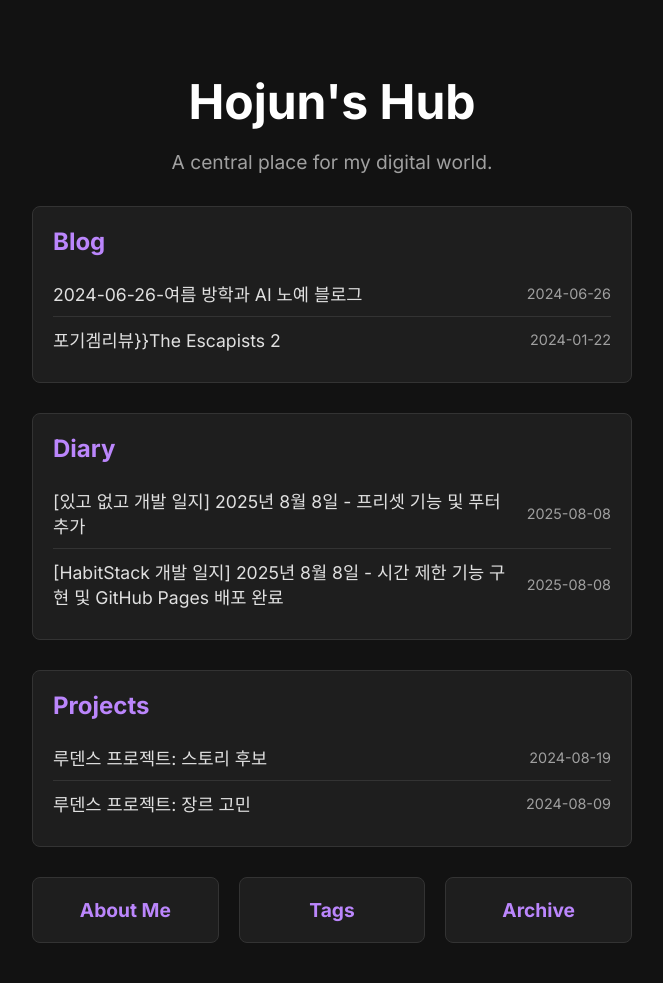
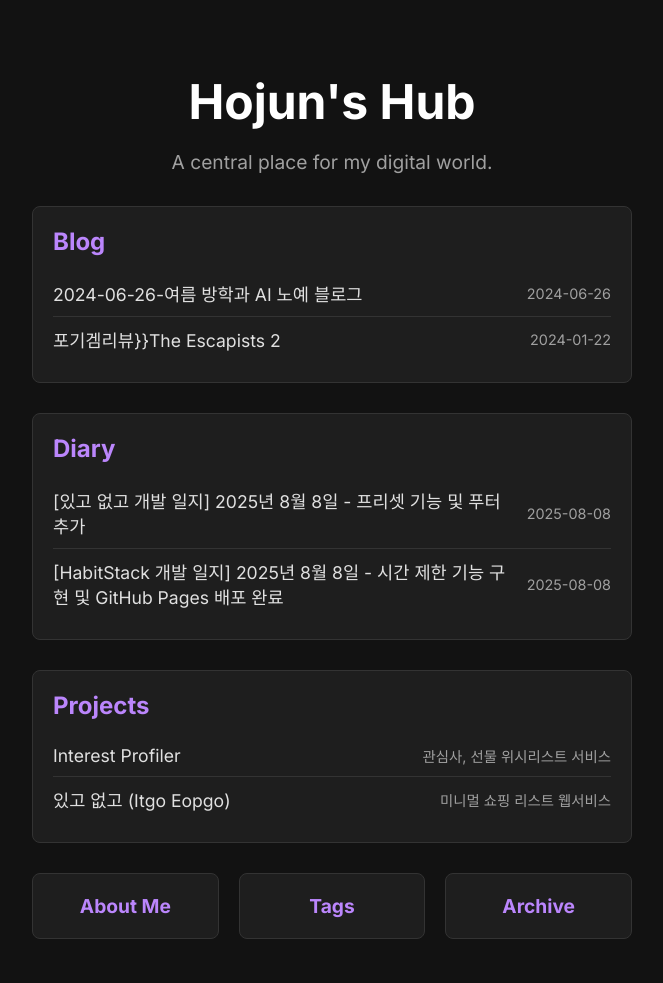
Before and after one commit to hojun313/hojun313.github.io, a Jekyll site: the page built from index.html, in a window 1280 px wide. Shown: the whole page, without its empty margins (308-971 px from the left). Built offline with Jekyll 4.4.1, drawn with Linux system fonts in a browser that asks for light colours; part of the change alters nothing that is shown.

Commit message:
메인: 프로젝트 노출 변경

```diff
--- /dev/null
+++ b/_data/projects.yml
@@ -0,0 +1,44 @@
+- category: "Services"
+  items:
+    - title: "liveLearnKR"
+      url: "https://hojun313.github.io/liveLearnKR/"
+      description: "실생활 한국어 학습 서비스"
+    - title: "Interest Profiler"
+      url: "https://hojun313.github.io/wishlist-app/"
+      description: "관심사, 선물 위시리스트 서비스"
+    - title: "RecycleQ"
+      url: "https://hojun313.github.io/RecycleQ/"
+      description: "재활용 분리수거 퀴즈 앱"
+    - title: "있고 없고 (Itgo Eopgo)"
+      url: "https://hojun313.github.io/Vintage-shopping-list/"
+      description: "미니멀 쇼핑 리스트 웹서비스"
+    - title: "HabitStack"
+      url: "https://hojun313.github.io/HabitStack/"
+      description: "스택형 습관 관리 서비스"
+    - title: "Fridge Up"
+      url: "https://hojun313.github.io/Fridge-Up/"
+      description: "냉장고 재료 관리 서비스"
+
+- category: "Games"
+  items:
+    - title: "glatic_shooter"
+      url: "https://hojun313.github.io/glatic_shooter/"
+      description: "간단한 슈팅 게임 프로젝트"
+    - title: "DPHG"
+      url: "https://hojun313.github.io/DPHG/"
+      description: "고전 게임 시리즈 1: 똥 피하기"
+    - title: "BDGG"
+      url: "https://hojun313.github.io/BDGG/"
+      description: "고전 게임 시리즈 2: 벽돌 깨기"
+
+- category: "Tests (Toy, For Fun)"
+  items:
+    - title: "RIASEC Test"
+      url: "https://hojun313.github.io/RIASEC-Test/"
+      description: "RIASEC 테스트"
+    - title: "Food Test"
+      url: "https://hojun313.github.io/Food-Test/"
+      description: "음식 취향 테스트"
+    - title: "MBTI Test"
+      url: "https://hojun313.github.io/MBTI-Test/"
+      description: "MBTI 성격 유형 테스트"
--- a/index.html
+++ b/index.html
@@ -37,11 +37,49 @@
             </div>
             <div class="hub-section">
                 <h2><a href="/projects/">Projects</a></h2>
-                <ul class="hub-post-list">
-                    {% for post in site.categories.Ludens limit:2 %}
-                    <li><a href="{{ post.url | relative_url }}">{{ post.title }}</a><span class="post-date">{{ post.date | date: "%Y-%m-%d" }}</span></li>
-                    {% endfor %}
+                <ul id="random-projects-list" class="hub-post-list">
+                    <!-- A brief message that will be replaced by JavaScript -->
+                    <li style="text-align: center; color: #A0A0A0;">Loading random projects...</li>
                 </ul>
+                <script>
+                    document.addEventListener('DOMContentLoaded', function() {
+                        const allProjects = [
+                            {% for category in site.data.projects %}
+                                {% for project in category.items %}
+                                    {
+                                        "title": {{ project.title | jsonify }},
+                                        "url": "{{ project.url }}",
+                                        "description": {{ project.description | jsonify }}
+                                    },
+                                {% endfor %}
+                            {% endfor %}
+                        ];
+
+                        // Shuffle the array
+                        for (let i = allProjects.length - 1; i > 0; i--) {
+                            const j = Math.floor(Math.random() * (i + 1));
+                            [allProjects[i], allProjects[j]] = [allProjects[j], allProjects[i]];
+                        }
+
+                        const randomProjects = allProjects.slice(0, 2); // Get the first 2 random projects
+                        const listElement = document.getElementById('random-projects-list');
+                        let html = '';
+
+                        if (randomProjects.length > 0) {
+                            randomProjects.forEach(project => {
+                                html += `
+                                    <li>
+                                        <a href="${project.url}">${project.title}</a>
+                                        <span class="post-date">${project.description}</span>
+                                    </li>
+                                `;
+                            });
+                        } else {
+                            html = '<li>No projects to display.</li>';
+                        }
+                        listElement.innerHTML = html;
+                    });
+                </script>
             </div>
             <div class="hub-bottom-row">
                 <div class="hub-section hub-section-small">
--- a/projects/index.html
+++ b/projects/index.html
@@ -14,95 +14,21 @@
             <p class="projects-desc">웹 기반 프로젝트 모음입니다. 각 프로젝트를 클릭해보세요!</p>
         </header>
 
+        {% for category in site.data.projects %}
         <section class="project-category">
-            <h2 class="category-title">Services</h2>
+            <h2 class="category-title">{{ category.category }}</h2>
             <ul class="projects-list">
+                {% for project in category.items %}
                 <li class="project-card">
-                    <a href="https://hojun313.github.io/liveLearnKR/">
-                        <h2>liveLearnKR</h2>
-                        <p>실생활 한국어 학습 서비스</p>
+                    <a href="{{ project.url }}">
+                        <h2>{{ project.title }}</h2>
+                        <p>{{ project.description }}</p>
                     </a>
                 </li>
-                <li class="project-card">
-                    <a href="https://hojun313.github.io/wishlist-app/">
-                        <h2>Interest Profiler</h2>
-                        <p>관심사, 선물 위시리스트 서비스</p>
-                    </a>
-                </li>
-                <li class="project-card">
-                    <a href="https://hojun313.github.io/RecycleQ/">
-                        <h2>RecycleQ</h2>
-                        <p>재활용 분리수거 퀴즈 앱</p>
-                    </a>
-                </li>
-                <li class="project-card">
-                    <a href="https://hojun313.github.io/Vintage-shopping-list/">
-                        <h2>있고 없고 (Itgo Eopgo)</h2>
-                        <p>미니멀 쇼핑 리스트 웹서비스</p>
-                    </a>
-                </li>
-                <li class="project-card">
-                    <a href="https://hojun313.github.io/HabitStack/">
-                        <h2>HabitStack</h2>
-                        <p>스택형 습관 관리 서비스</p>
-                    </a>
-                </li>
-                <li class="project-card">
-                    <a href="https://hojun313.github.io/Fridge-Up/">
-                        <h2>Fridge Up</h2>
-                        <p>냉장고 재료 관리 서비스</p>
-                    </a>
-                </li>
+                {% endfor %}
             </ul>
         </section>
-
-        <section class="project-category">
-            <h2 class="category-title">Games</h2>
-            <ul class="projects-list">
-                <li class="project-card">
-                    <a href="https://hojun313.github.io/glatic_shooter/">
-                        <h2>glatic_shooter</h2>
-                        <p>간단한 슈팅 게임 프로젝트</p>
-                    </a>
-                </li>
-                <li class="project-card">
-                    <a href="https://hojun313.github.io/DPHG/">
-                        <h2>DPHG</h2>
-                        <p>고전 게임 시리즈 1: 똥 피하기</p>
-                    </a>
-                </li>
-                <li class="project-card">
-                    <a href="https://hojun313.github.io/BDGG/">
-                        <h2>BDGG</h2>
-                        <p>고전 게임 시리즈 2: 벽돌 깨기</p>
-                    </a>
-                </li>
-            </ul>
-        </section>
-
-        <section class="project-category">
-            <h2 class="category-title">Tests (Toy, For Fun)</h2>
-            <ul class="projects-list">
-                <li class="project-card">
-                    <a href="https://hojun313.github.io/RIASEC-Test/">
-                        <h2>RIASEC Test</h2>
-                        <p>RIASEC 테스트</p>
-                    </a>
-                </li>
-                <li class="project-card">
-                    <a href="https://hojun313.github.io/Food-Test/">
-                        <h2>Food Test</h2>
-                        <p>음식 취향 테스트</p>
-                    </a>
-                </li>
-                <li class="project-card">
-                    <a href="https://hojun313.github.io/MBTI-Test/">
-                        <h2>MBTI Test</h2>
-                        <p>MBTI 성격 유형 테스트</p>
-                    </a>
-                </li>
-            </ul>
-        </section>
+        {% endfor %}
 
 
         <nav class="projects-nav">
```
